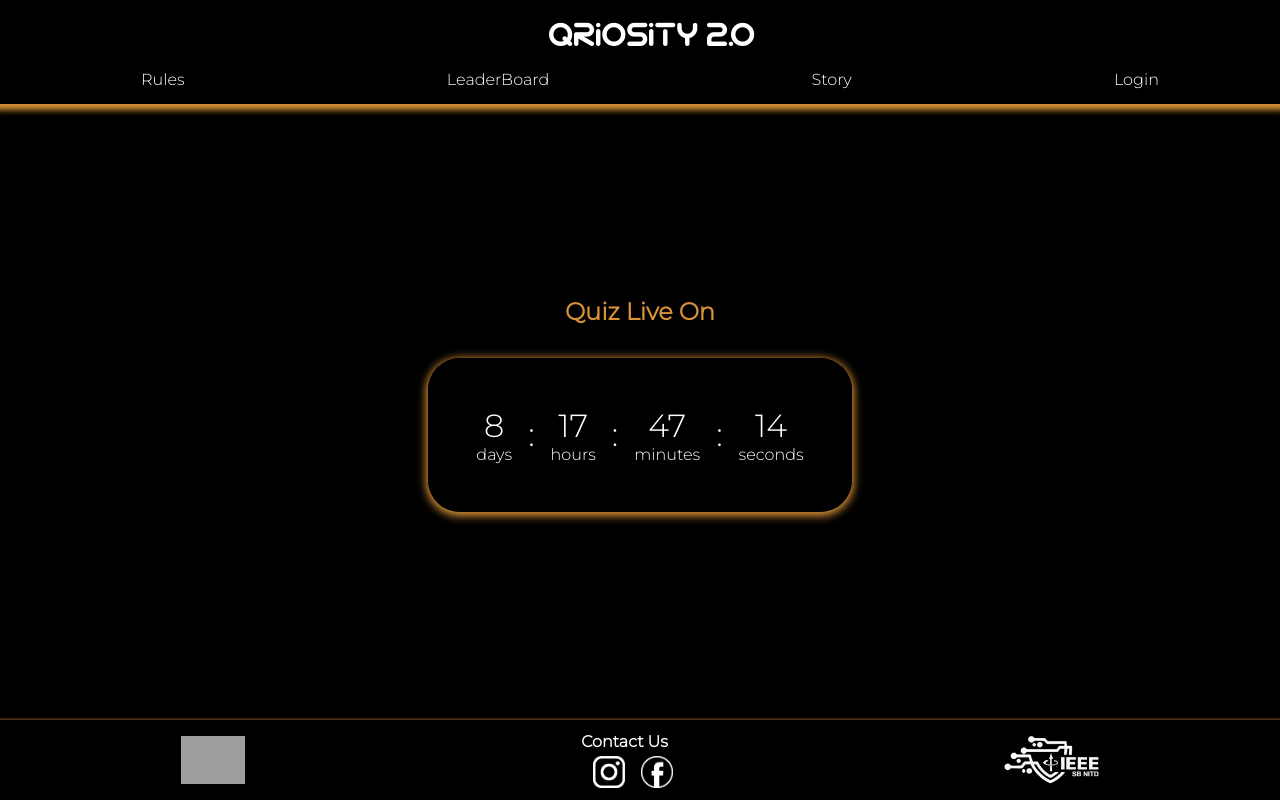
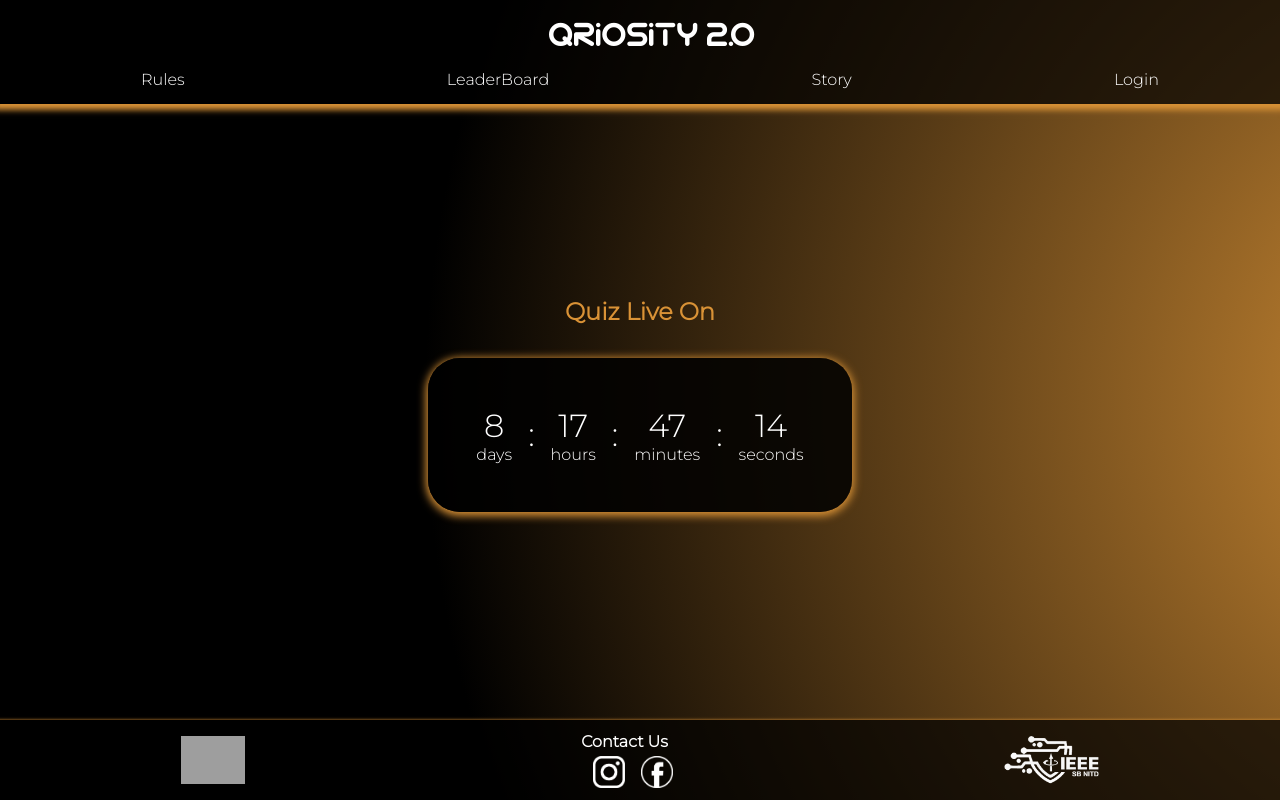
Before and after one commit to vam244/arcane_2, a Django app: template quiz/templates/quiz/timer.html in a window 1280 px wide. Run offline with Django 3.2, Linux system fonts and the light colour scheme; the template is opened without the code that fills it, so the values that code supplies are empty; grey boxes are pictures that could not be loaded.

Commit message:
Update timer.html

```diff
--- a/quiz/templates/quiz/timer.html
+++ b/quiz/templates/quiz/timer.html
@@ -4,7 +4,7 @@
     color: #d99236;
   }
   .container {
-    background-color: black;
+    background: radial-gradient(circle at 120% 50%,#d99236,black 70%);
   }
 
   .content {
```
